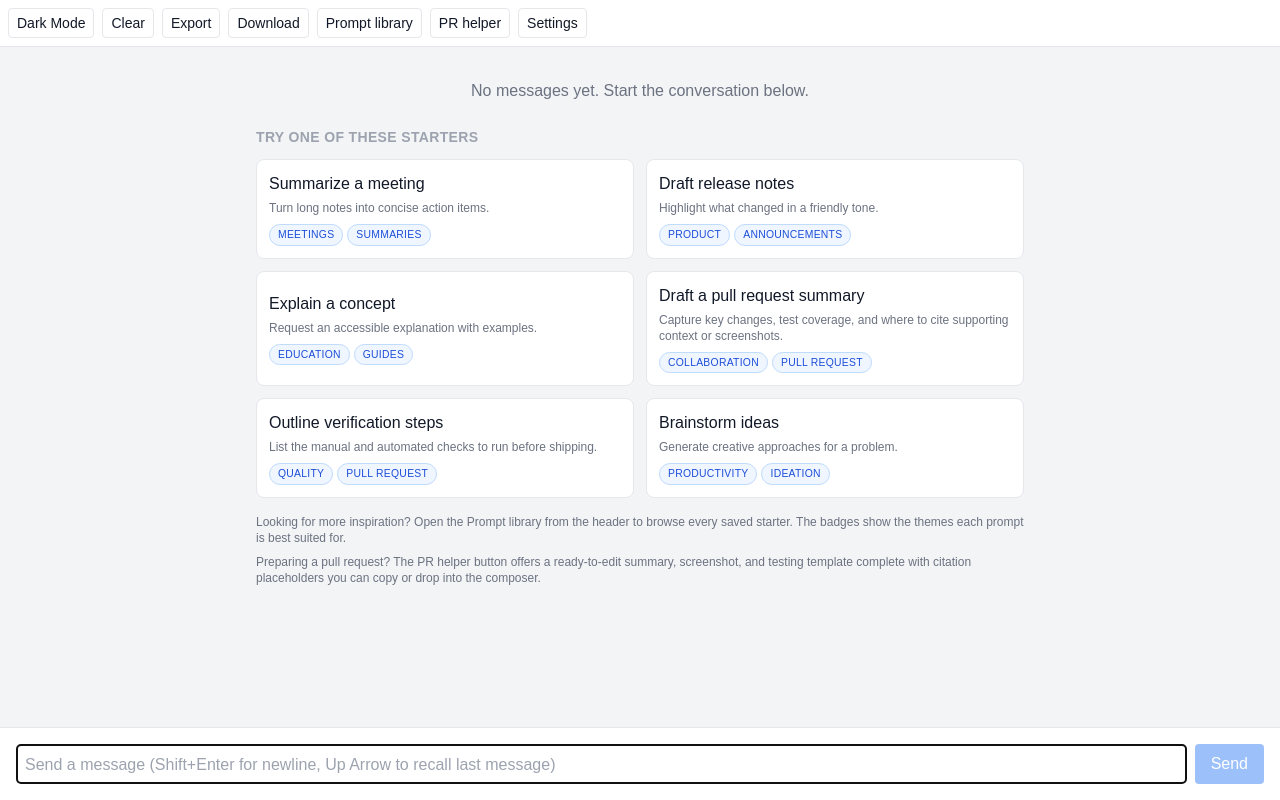
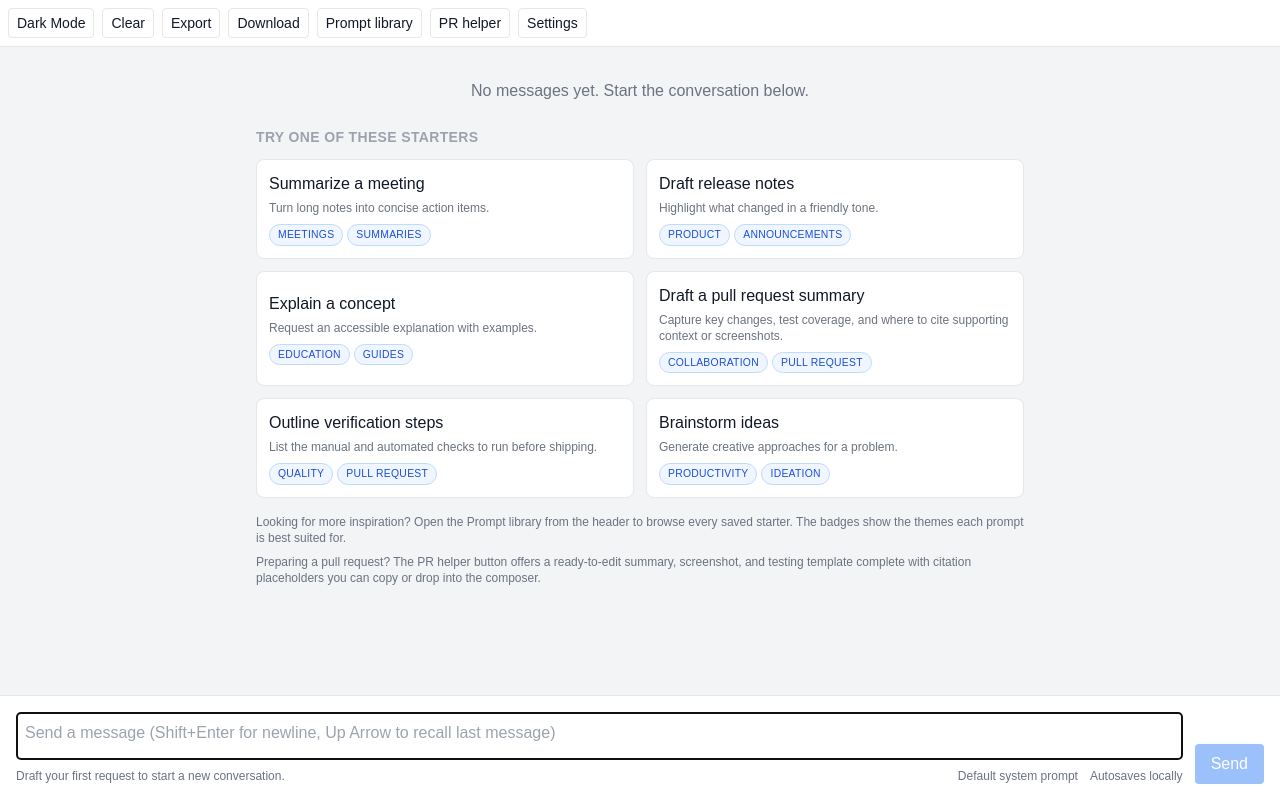
Before and after one commit to march-dave/react-next-anycase, a Next.js app: page / in a window 1280 px wide. Built offline with nearby package versions, Linux system fonts and the light colour scheme.

Commit message:
Enhance ChatGPT UI session footer and PR helper

```diff
--- a/pages/chatgpt-ui.js
+++ b/pages/chatgpt-ui.js
@@ -56,18 +56,29 @@ const promptSuggestions = [
   },
 ];
 
-const DEFAULT_PR_TEMPLATE = `Summary
-* Highlight 1. 【F:path/to/file†L#-L#】
-* Highlight 2. 【F:path/to/file†L#-L#】
+const DEFAULT_PR_TEMPLATE = [
+  'Summary',
+  '* Highlight 1. 【F:path/to/file†L#-L#】',
+  '* Highlight 2. 【F:path/to/file†L#-L#】',
+  '',
+  'Impact',
+  '* Note the user benefit, risk mitigation, or motivation for the change.',
+  '',
+  'Screenshots (if applicable)',
+  '* ![Screenshot description](artifacts/filename.png)',
+  '',
+  'Testing',
+  '* ✅ `command or suite` – Passed locally. 【chunk†L#-L#】',
+  '',
+  'Notes',
+  '* Additional context, rollout details, or follow-up items.',
+].join('\n');
 
-Screenshots (if applicable)
-* ![Screenshot description](artifacts/filename.png)
-
-Testing
-* ✅ ${'`'}command or suite${'`'} – passed. 【chunk†L#-L#】
-* ✅ Manual verification notes. 【chunk†L#-L#】
-
-`;
+const PR_TEST_SNIPPETS = {
+  pass: '* ✅ `command or suite` – Passed locally. 【chunk†L#-L#】',
+  warn: '* ⚠️ `command or suite` – Needs follow-up or is flaky. 【chunk†L#-L#】',
+  fail: '* ❌ `command or suite` – Failing and requires attention. 【chunk†L#-L#】',
+};
 
 export default function ChatGptUIPersist() {
   const [messages, setMessages] = useState([]);
@@ -100,6 +111,33 @@ export default function ChatGptUIPersist() {
       ? `${trimmedSystemPrompt.slice(0, 77)}...`
       : trimmedSystemPrompt;
   }, [trimmedSystemPrompt]);
+  const messageStats = useMemo(() => {
+    if (messages.length === 0) {
+      return {
+        total: 0,
+        userCount: 0,
+        assistantCount: 0,
+        lastTimestamp: '',
+      };
+    }
+
+    let userCount = 0;
+    let assistantCount = 0;
+    for (const message of messages) {
+      if (message.role === 'user') {
+        userCount += 1;
+      } else if (message.role === 'assistant') {
+        assistantCount += 1;
+      }
+    }
+
+    return {
+      total: messages.length,
+      userCount,
+      assistantCount,
+      lastTimestamp: messages[messages.length - 1]?.time || '',
+    };
+  }, [messages]);
 
   const adjustInputHeight = useCallback(() => {
     if (inputRef.current) {
@@ -198,6 +236,52 @@ export default function ChatGptUIPersist() {
       }
     });
   };
+  const appendTestingLine = useCallback(
+    (status) => {
+      const snippet = PR_TEST_SNIPPETS[status];
+      if (!snippet) {
+        return;
+      }
+
+      setPrTemplateText((prev) => {
+        const trimmedPrev = prev.replace(/\s+$/, '');
+        if (!trimmedPrev) {
+          return `Testing\n${snippet}\n`;
+        }
+
+        const testingHeading = 'Testing';
+        const headingIndex = trimmedPrev.indexOf(testingHeading);
+
+        if (headingIndex === -1) {
+          return `${trimmedPrev}\n\nTesting\n${snippet}\n`;
+        }
+
+        const firstLineBreakAfterHeading = trimmedPrev.indexOf('\n', headingIndex + testingHeading.length);
+        if (firstLineBreakAfterHeading === -1) {
+          return `${trimmedPrev}\n${snippet}\n`;
+        }
+
+        const remainder = trimmedPrev.slice(firstLineBreakAfterHeading + 1);
+        const nextSectionOffset = remainder.indexOf('\n\n');
+        if (nextSectionOffset === -1) {
+          return `${trimmedPrev}\n${snippet}\n`;
+        }
+
+        const insertionPoint = firstLineBreakAfterHeading + 1 + nextSectionOffset;
+        return `${trimmedPrev.slice(0, insertionPoint)}\n${snippet}${trimmedPrev.slice(insertionPoint)}`;
+      });
+
+      requestAnimationFrame(() => {
+        if (prHelperTextareaRef.current) {
+          const { current: textarea } = prHelperTextareaRef;
+          textarea.focus();
+          const length = textarea.value.length;
+          textarea.setSelectionRange(length, length);
+        }
+      });
+    },
+    [setPrTemplateText]
+  );
 
   useEffect(() => {
     const shortcutHandler = (e) => {
@@ -561,26 +645,43 @@ export default function ChatGptUIPersist() {
           {loading && <TypingIndicator />}
           <div ref={endRef} />
         </div>
-        <form onSubmit={handleSubmit} className="p-4 border-t bg-white dark:bg-gray-800 dark:border-gray-700 flex gap-2">
+        <form onSubmit={handleSubmit} className="p-4 border-t bg-white dark:bg-gray-800 dark:border-gray-700">
+          <div className="flex flex-col gap-3 sm:flex-row sm:items-end">
+            <div className="flex-1 flex flex-col gap-2">
               <textarea
                 ref={inputRef}
                 rows={1}
                 style={{ height: 'auto' }}
-            className="w-full border border-gray-300 dark:border-gray-700 rounded p-2 resize-none overflow-hidden bg-white dark:bg-gray-700 text-gray-900 dark:text-gray-100"
+                className="w-full min-h-[3rem] border border-gray-300 dark:border-gray-700 rounded p-2 resize-none overflow-hidden bg-white dark:bg-gray-700 text-gray-900 dark:text-gray-100"
                 aria-label="Message input"
                 value={input}
                 onChange={handleInputChange}
                 onKeyDown={handleKeyDown}
                 placeholder="Send a message (Shift+Enter for newline, Up Arrow to recall last message)"
               />
+              <div className="flex flex-col gap-1 text-xs text-gray-500 dark:text-gray-400 sm:flex-row sm:items-center sm:justify-between">
+                <span aria-live="polite">
+                  {messageStats.total
+                    ? `${messageStats.total} message${messageStats.total === 1 ? '' : 's'} · ${messageStats.userCount} you / ${messageStats.assistantCount} assistant${
+                        messageStats.lastTimestamp ? ` · Last reply ${messageStats.lastTimestamp}` : ''
+                      }`
+                    : 'Draft your first request to start a new conversation.'}
+                </span>
+                <div className="flex flex-wrap gap-x-3 gap-y-1">
+                  <span>{trimmedSystemPrompt ? 'Custom system prompt active' : 'Default system prompt'}</span>
+                  <span>Autosaves locally</span>
+                </div>
+              </div>
+            </div>
             <button
               type="submit"
-            className="bg-blue-500 text-white rounded px-4 py-2 disabled:opacity-50"
+              className="bg-blue-500 text-white rounded px-4 py-2 disabled:opacity-50 self-start sm:self-auto"
               disabled={disableSend}
               aria-label="Send message"
             >
               Send
             </button>
+          </div>
         </form>
       </div>
       {showPromptLibrary && (
@@ -711,7 +812,7 @@ export default function ChatGptUIPersist() {
             <div className="px-6 py-4 space-y-4">
               <div>
                 <p id="pr-helper-tip" className="text-xs text-gray-500 dark:text-gray-400">
-                  Swap the emoji to ⚠️ or ❌ if a check is flaky or failing, replace the placeholders with project details, call out screenshots when you tweak the UI, and update the citation markers with the relevant files or command output.
+                  Swap the emoji to ⚠️ or ❌ if a check is flaky or failing, expand the Impact and Notes sections with project specifics, and refresh the citation placeholders with the right files or command output. Use the quick-add buttons below to drop in more testing rows.
                 </p>
                 <textarea
                   ref={prHelperTextareaRef}
@@ -721,6 +822,34 @@ export default function ChatGptUIPersist() {
                   rows={8}
                   className="mt-3 w-full rounded border border-gray-300 bg-white p-3 text-sm text-gray-900 focus:border-blue-500 focus:outline-none focus:ring-2 focus:ring-blue-500 dark:border-gray-700 dark:bg-gray-900 dark:text-gray-100"
                 />
+              </div>
+              <div>
+                <p className="text-xs text-gray-500 dark:text-gray-400">
+                  Need another testing entry? Quick add a status and update the command and citation details before sharing.
+                </p>
+                <div className="mt-2 flex flex-wrap gap-2">
+                  <button
+                    type="button"
+                    onClick={() => appendTestingLine('pass')}
+                    className="rounded border border-green-500 bg-green-500/10 px-3 py-1 text-xs font-medium text-green-700 hover:bg-green-500/20 focus:outline-none focus:ring-2 focus:ring-green-500 dark:border-green-400 dark:text-green-300"
+                  >
+                    Add ✅ Passed check
+                  </button>
+                  <button
+                    type="button"
+                    onClick={() => appendTestingLine('warn')}
+                    className="rounded border border-yellow-500 bg-yellow-500/10 px-3 py-1 text-xs font-medium text-yellow-700 hover:bg-yellow-500/20 focus:outline-none focus:ring-2 focus:ring-yellow-500 dark:border-yellow-400 dark:text-yellow-300"
+                  >
+                    Add ⚠️ Needs follow-up
+                  </button>
+                  <button
+                    type="button"
+                    onClick={() => appendTestingLine('fail')}
+                    className="rounded border border-red-500 bg-red-500/10 px-3 py-1 text-xs font-medium text-red-600 hover:bg-red-500/20 focus:outline-none focus:ring-2 focus:ring-red-500 dark:border-red-400 dark:text-red-300"
+                  >
+                    Add ❌ Failing check
+                  </button>
+                </div>
               </div>
               <div className="flex flex-col gap-3 sm:flex-row sm:items-center sm:justify-between text-sm">
                 <div className="flex flex-col gap-2 sm:flex-row sm:items-center">
```
Lines whose indentation alone changed are shown as unchanged.
